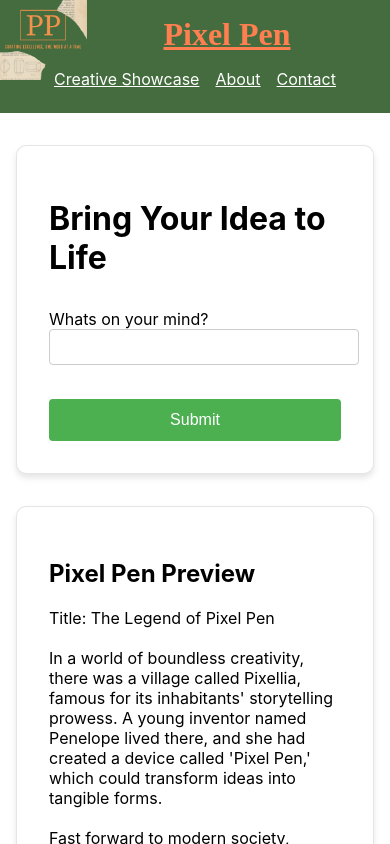
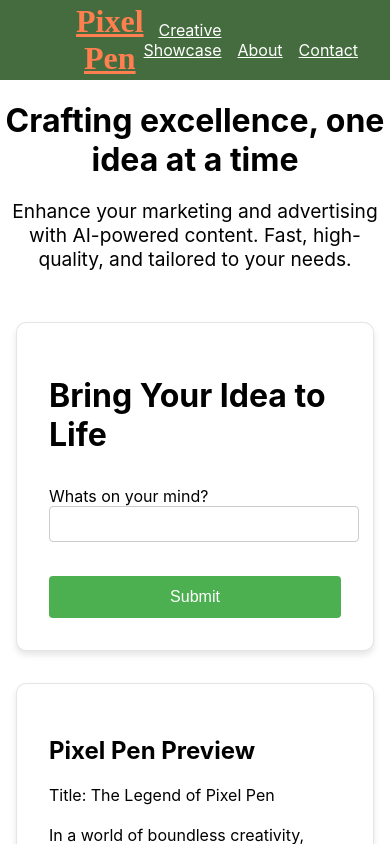
Before and after one commit to xiajohn/pixelpen.net, a React (Create React App) app in the folder frontend/: page / in a window 390 px wide. Shown: the top 844 px of the page. Built offline with nearby package versions, Linux system fonts and the light colour scheme.

Commit message:
update company

```diff
--- a/frontend/src/components/About.js
+++ b/frontend/src/components/About.js
@@ -9,8 +9,8 @@ function About() {
                 <Col>
                     <h2>About Pixel Pen</h2>
                     <p>At Pixel Pen, we believe in the transformative power of ideas. In today's interconnected world, the internet has revolutionized the way ideas are shared and communicated through text, images, and video. However, crafting these mediums can be time-consuming and labor-intensive. This is where Pixel Pen comes in.</p>
-<p>Leveraging state-of-the-art AI technology, Pixel Pen streamlines the creative process, seamlessly bringing your ideas to life in the form of compelling text, engaging speech, or captivating video. Our mission is to empower you to focus on what matters most - the idea itself - while our intelligent platform handles the rest.</p>
-<p>Join us on our journey to revolutionize the way ideas are shared and let Pixel Pen be the catalyst that amplifies your creativity and propels your vision into reality.</p>
+                    <p>Leveraging state-of-the-art AI technology, Pixel Pen streamlines the creative process, seamlessly bringing your ideas to life in the form of compelling text, engaging speech, or captivating video. Our mission is to empower you to focus on what matters most - the idea itself - while our intelligent platform handles the rest.</p>
+                    <p>Join us on our journey to revolutionize the way ideas are shared and let Pixel Pen be the catalyst that amplifies your creativity and propels your vision into reality.</p>
                 </Col>
             </Row>
             <Row>
@@ -21,6 +21,20 @@ function About() {
                     </p>
                 </Col>
             </Row>
+
+            {/* New services section */}
+            <Row>
+                <Col>
+                    <h3>Our Services</h3>
+                    <p>We provide a range of services to help you create high-quality content and grow your business:</p>
+                    <ul>
+                        <li><strong>Web Development:</strong> Custom website design and development to showcase your brand and products.</li>
+                        <li><strong>Blog Posts:</strong> Engaging and informative articles to attract visitors and boost your online presence.</li>
+                        <li><strong>Email Campaigns:</strong> Targeted email marketing campaigns to nurture leads and increase conversions.</li>
+                    </ul>
+                    <p>Interested in our services? Get in touch with us to discuss your project requirements and explore how we can work together to bring your ideas to life. We're here to help and can't wait to hear from you!</p>
+                </Col>
+            </Row>
         </Container>
     );
 }
--- a/frontend/src/components/Header.js
+++ b/frontend/src/components/Header.js
@@ -17,21 +17,23 @@ function Header() {
 
   return (
     <Navbar className={styles.navbar} expand>
+      <div className={styles.left}></div>
+      <div className={styles.center}>
         <Navbar.Brand className={styles.brand} as={Link} to="/">
-        <img
-          src={logo}
-          alt="Logo"
-          className={styles.logo} // Add a new class for logo styling
-        />
           Pixel Pen
         </Navbar.Brand>
+      </div>
+      <div className={styles.right}>
         <Nav className={styles.nav}>
           {renderNavLink('/creative-showcase', 'Creative Showcase')}
           {renderNavLink('/about', 'About')}
           {renderNavLink('/contact', 'Contact')}
         </Nav>
+      </div>
     </Navbar>
   );
+
+
 }
 
 export default Header;
--- a/frontend/src/components/HomePage.js
+++ b/frontend/src/components/HomePage.js
@@ -3,7 +3,7 @@ import React, { useState } from 'react';
 import Body from './Body';
 import FormComponent from './FormComponent';
 import Essay from './Essay';
-
+import '../css/HomePage.css'
 function HomePage() {
   const [isLoading, setIsLoading] = useState(false);
   const [formData, setFormData] = useState({
@@ -26,8 +26,14 @@ function HomePage() {
           <div className="loader"></div>
         </div>
       )}
+      <div className="greeting">
+            <h1>Crafting excellence, one idea at a time</h1>
+            <p>Enhance your marketing and advertising with AI-powered content. Fast, high-quality, and tailored to your needs.</p>
+          </div>
       <Body>
+
         <div className="input-form">
+
           <FormComponent
             formData={formData}
             setFormData={setFormData}
--- a/frontend/src/css/Header.module.css
+++ b/frontend/src/css/Header.module.css
@@ -8,14 +8,29 @@
   padding: 0 2rem;
 }
 
+.left,
+.center,
+.right {
+  flex: 1;
+}
+
+.left {
+  text-align: left;
+}
+
+.center {
+  text-align: center;
+}
+
+.right {
+  text-align: right;
+}
+
 .brand {
   font-size: 2rem;
   font-family: 'Lucida Calligraphy', 'Times New Roman', serif;
   font-weight: bold;
   color: #ff7f50;
-  flex: 10;
-  margin-left: 4rem;
-  text-align: center;
 }
 
 .nav {
@@ -24,38 +39,3 @@
   align-items: flex-end;
   justify-content: flex-end;
 }
-
-.logo {
-  height: 88px;
-  position: absolute;
-  top: -8px;
-  margin-right: 10px;
-  left: -1px;
-}
-
-.nav-link {
-  color: #ffffff !important;
-}
-
-.nav-link:hover {
-  color: #cccccc !important;
-}
-
-@media (max-width: 768px) {
-  .navbar {
-    width: 100%;
-    flex-direction: column;
-    height: auto;
-    padding: 1rem 0;
-  }
-
-  .brand {
-    margin-bottom: 1rem;
-  }
-
-  .nav {
-    justify-content: center;
-    align-items: center;
-    margin-bottom: 0.5rem;
-  }
-}
--- /dev/null
+++ b/frontend/src/css/HomePage.css
@@ -0,0 +1,13 @@
+.greeting {
+    text-align: center;
+    margin-bottom: 1rem;
+  }
+
+  .greeting h1 {
+    font-size: 2rem;
+    margin-bottom: 0.5rem;
+  }
+
+  .greeting p {
+    font-size: 1.2rem;
+  }
```
Lines whose indentation alone changed are shown as unchanged.
